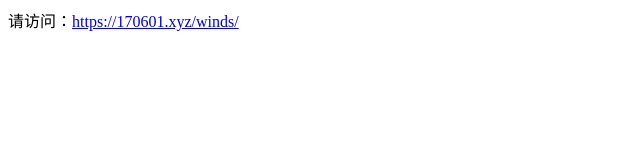
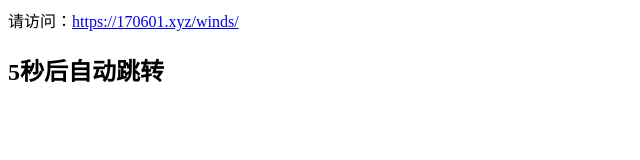
Before and after one commit to kaygb/rediect-winds, a plain HTML site: page index.html in a window 1280 px wide. Shown: the whole page, without its empty margins (0-640 px from the left). Drawn offline with Linux system fonts and the light colour scheme.

Commit message:
Update index.html

```diff
--- a/index.html
+++ b/index.html
@@ -4,9 +4,11 @@
     <meta charset="UTF-8">
     <meta http-equiv="X-UA-Compatible" content="IE=edge">
     <meta name="viewport" content="width=device-width, initial-scale=1.0">
+    <meta http-equiv="refresh" content="5; url=https://170601.xyz/lab/winds/" />
     <title>REDIECT</title>
 </head>
 <body
       <h1 class="">请访问：<a href="https://170601.xyz/winds/">https://170601.xyz/winds/</a></h1>
+<h2>5秒后自动跳转</h2>
 </body>
 </html>
```
